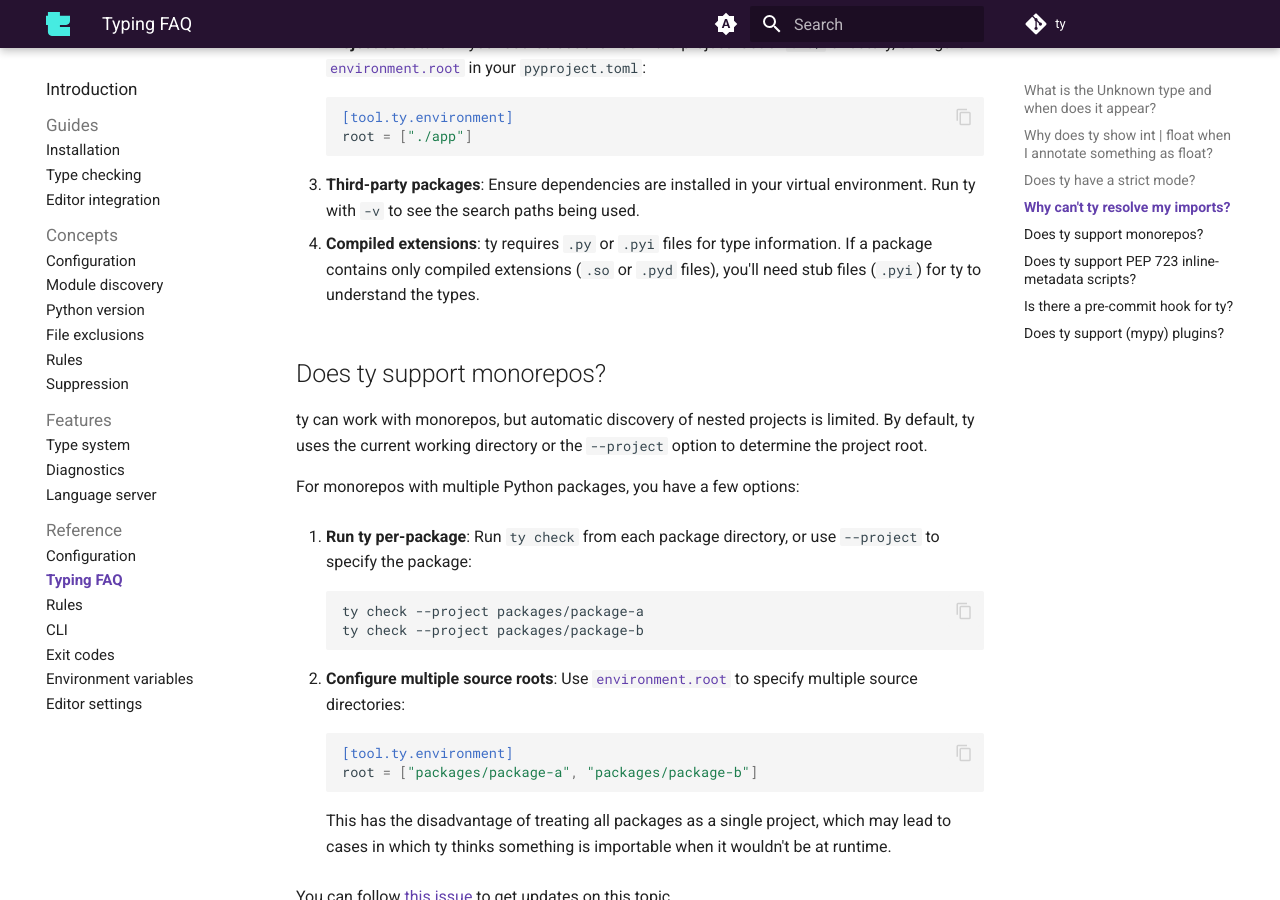
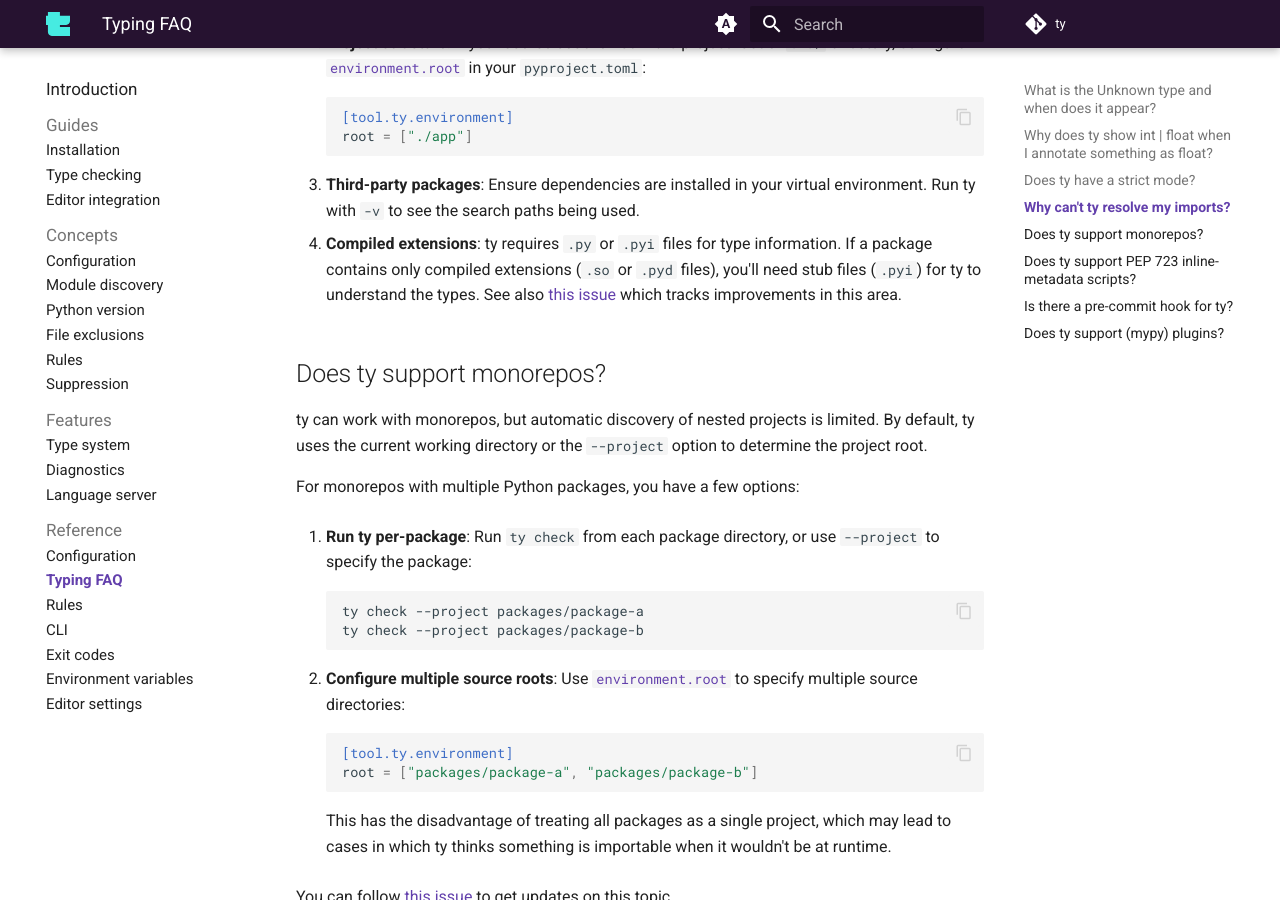
Before and after one commit to astral-sh/ty, an MkDocs documentation site: the page built from docs/reference/typing-faq.md, in a window 1280 px wide and 900 px high, scrolled down 2266 px. Built offline with MkDocs 1.6.1 and Material for MkDocs 9.7.7, drawn with Linux system fonts in a browser that asks for light colours; comment, search, counter and statistics services are not loaded.

Commit message:
Add reference to tracking issue

```diff
--- a/docs/reference/typing-faq.md
+++ b/docs/reference/typing-faq.md
@@ -116,7 +116,8 @@
 
 1. **Compiled extensions**: ty requires `.py` or `.pyi` files for type information. If a package
     contains only compiled extensions (`.so` or `.pyd` files), you'll need stub files (`.pyi`) for ty
-    to understand the types.
+    to understand the types. See also [this issue](https://github.com/astral-sh/ty/issues/487) which
+    tracks improvements in this area.
 
 ## Does ty support monorepos?
 
```
